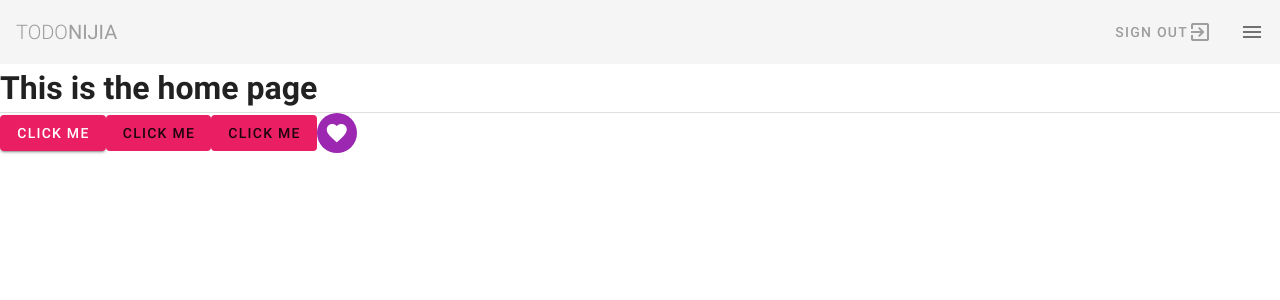
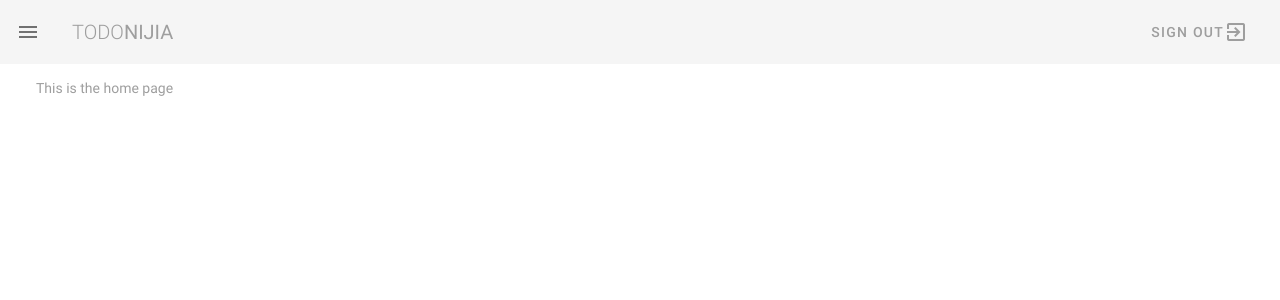
Before and after one commit to aworker/vuetify-demo, a Vue app: page /#/ in a window 1280 px wide. Shown: the top 300 px of the page. Built offline with nearby package versions, Linux system fonts and the light colour scheme.

Commit message:
course12 margin and padding， v-container , v-subheader 学习

```diff
--- a/src/App.vue
+++ b/src/App.vue
@@ -1,7 +1,7 @@
 <template>
   <v-app class="grey lighten-4">
-    <v-content>
-      <Navbar></Navbar>
+    <Navbar></Navbar>
+    <v-content class="mx-5 mb-5">
       <router-view></router-view>
     </v-content>
   </v-app>
--- a/src/components/Navbar.vue
+++ b/src/components/Navbar.vue
@@ -1,6 +1,7 @@
 <template>
     <nav>
         <v-app-bar flat app>
+            <v-app-bar-nav-icon @click="drawer= !drawer"></v-app-bar-nav-icon>
             <v-toolbar-title class="text-uppercase grey--text">
                 <span class="font-weight-light">Todo</span>
                 <span>nijia</span>
@@ -10,9 +11,8 @@
                 <span>Sign Out</span>
                 <v-icon>exit_to_app</v-icon>
             </v-btn>
-            <v-app-bar-nav-icon @click="drawer= !drawer"></v-app-bar-nav-icon>
         </v-app-bar>
-        <v-navigation-drawer app right v-model="drawer" class="grey lighten-5">
+        <v-navigation-drawer app  v-model="drawer" class="grey lighten-5">
             <v-list>
                 <v-list-item-group v-model="index">
                     <v-list-item v-for="item in links" :key="item.text" router :to="item.route">
--- a/src/views/Dashboard.vue
+++ b/src/views/Dashboard.vue
@@ -1,20 +1,6 @@
 <template>
     <div class="dashboard">
-        <h1>This is the home page</h1>
-        <v-divider></v-divider>
-        <v-btn class="pink white--text">click me</v-btn>
-
-        <v-btn depressed class="pink">click me</v-btn>
-        <v-btn text class="pink">click me</v-btn>
-
-        <v-btn dark class="pink white--text hidden-lg-and-up">
-            <v-icon left>email</v-icon>
-            <span>email me</span>
-        </v-btn>
-
-        <v-btn fab dark small depressed color="purple" class="hidden-sm-and-down">
-            <v-icon dark>favorite</v-icon>
-        </v-btn>
+        <h1 class="v-subheader grey--text">This is the home page</h1>
     </div>
 </template>
 
--- a/src/views/Projects.vue
+++ b/src/views/Projects.vue
@@ -1,5 +1,5 @@
 <template>
   <div class="about">
-    <h1>This is an Projects page</h1>
+    <h1 class="v-subheader grey--text">This is an Projects page</h1>
   </div>
 </template>
--- a/src/views/Team.vue
+++ b/src/views/Team.vue
@@ -1,6 +1,8 @@
 <template>
     <div class="team">
-        <h1>this is the team page</h1>
+        <h1 class="v-subheader grey--text">this is the team page</h1>
+        <v-container fluid class="my-5"> this is a big period in the world, you have ability to do everything you like! just believe we can make a better world in the future,please do it for me again, I will done eveything for you.</v-container>
+        <p class="my-5"> this is a big period in the world, you have ability to do everything you like! just believe we can make a better world in the future,please do it for me again, I will done eveything for you.</p>
     </div>
 </template>
 
```
Also changed, not shown: src/readme/step12.txt (added).
